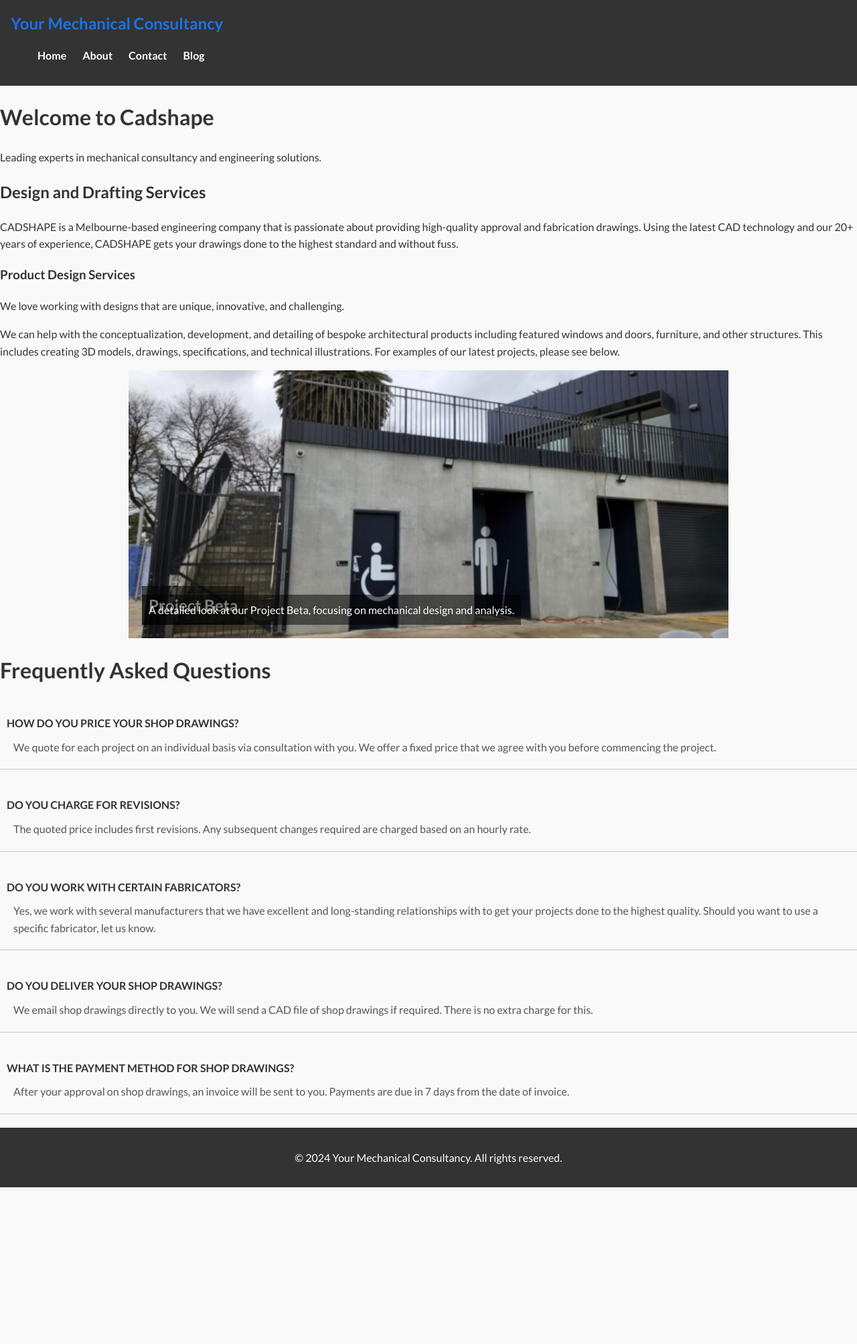
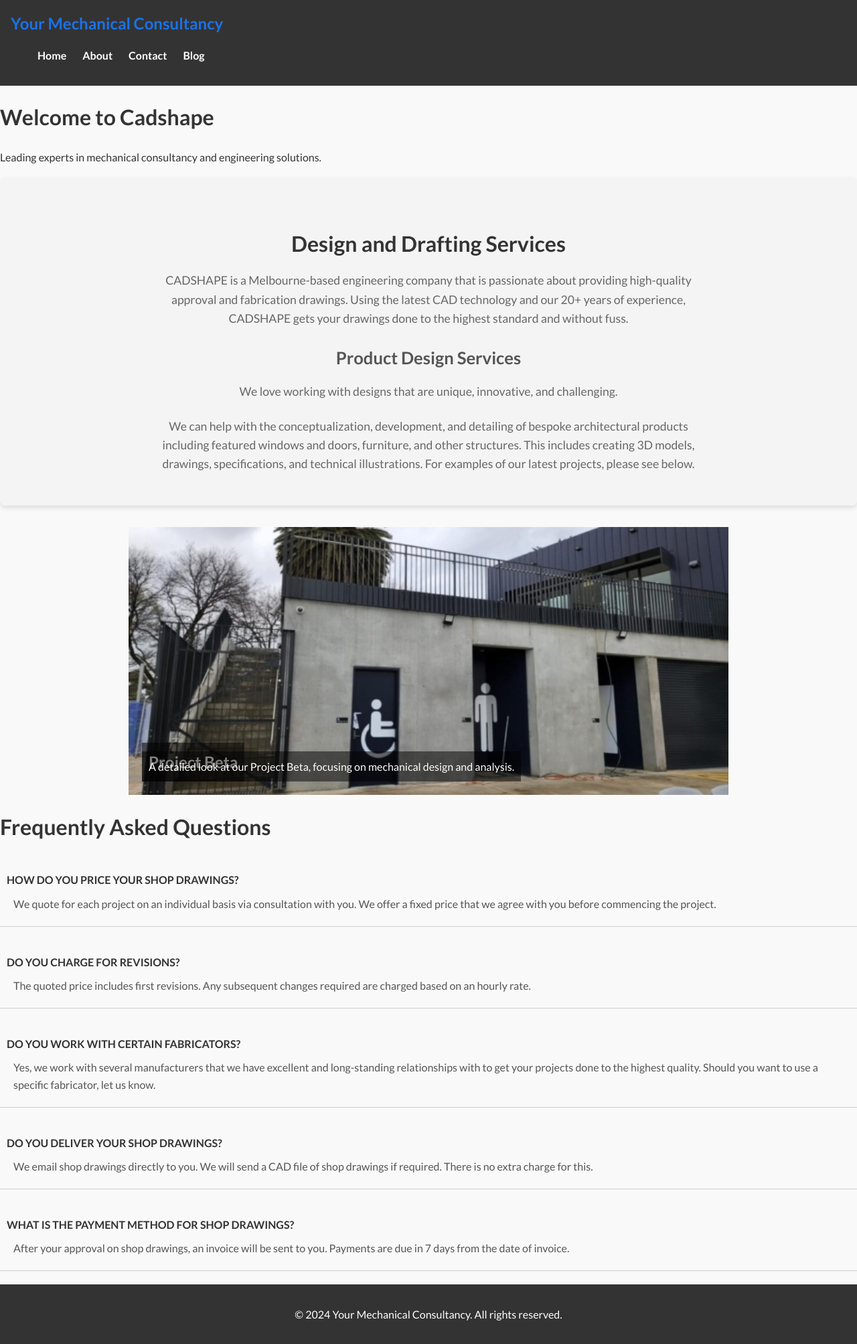
Before and after one commit to cadshape/cadshape.github.io, a Jekyll site: the page built from index.html, in a window 1280 px wide. Shown: the whole page at 67% size. Built offline with Jekyll 4.4.1, drawn with Linux system fonts in a browser that asks for light colours; the list of posts is cut into pages by our own code; before the commit the page ends 1773 px from its top, so only the background shows below that.

Commit message:
Update styles.css

```diff
--- a/assets/css/styles.css
+++ b/assets/css/styles.css
@@ -196,3 +196,39 @@
     color: #555;
     padding-left: 10px;
 }
+/* Professional Intro Section */
+.intro-section {
+    text-align: center;
+    padding: 3rem 2rem;
+    background-color: #f4f4f4; /* Soft background color */
+    margin-bottom: 2rem;
+    border-radius: 8px;
+    box-shadow: 0 4px 6px rgba(0, 0, 0, 0.1); /* Soft shadow for a professional look */
+}
+
+.intro-section h2 {
+    font-size: 2rem;
+    font-weight: 700;
+    color: #333;
+    margin-bottom: 1rem;
+}
+
+.intro-section h3 {
+    font-size: 1.6rem;
+    font-weight: 600;
+    color: #555;
+    margin-top: 1.5rem;
+    margin-bottom: 1rem;
+}
+
+.intro-section p {
+    font-size: 1.1rem;
+    line-height: 1.6;
+    color: #666;
+    max-width: 800px; /* Limit width for better readability */
+    margin: 0 auto 1.5rem;
+}
+
+.intro-section p:last-child {
+    margin-bottom: 0; /* Remove margin from last paragraph */
+}
```
